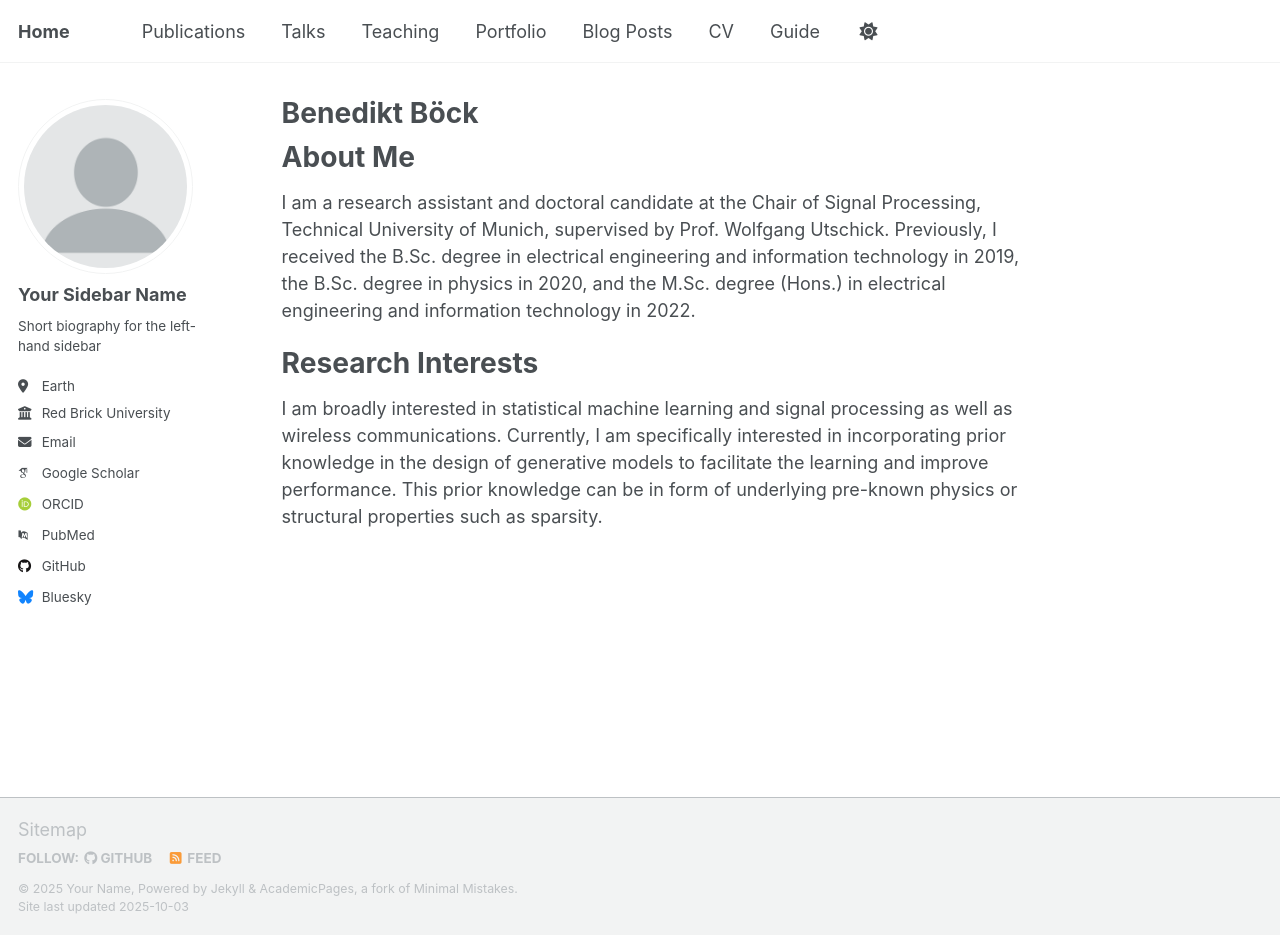
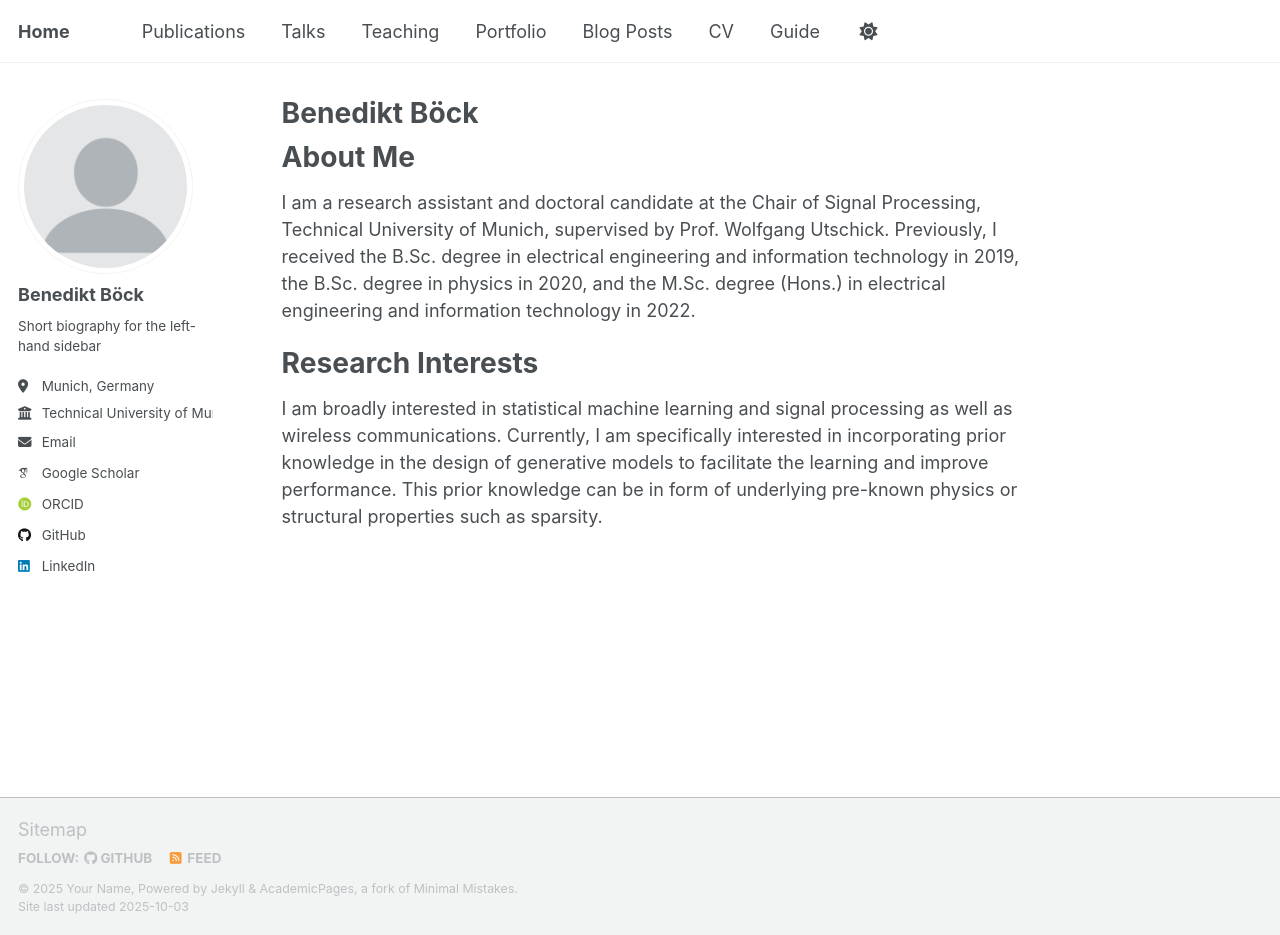
Before and after one commit to beneboeck/beneboeck.github.io, a Jekyll site: the page built from _pages/about.md, in a window 1280 px wide and 935 px high. Built offline with Jekyll 4.4.1, drawn with Linux system fonts in a browser that asks for light colours; some web fonts are replaced; a script that is not in the unit is left out; part of the change alters nothing that is shown.

Commit message:
Update _config.yml

```diff
--- a/_config.yml
+++ b/_config.yml
@@ -24,60 +24,22 @@ repository               : "academicpages/academicpages.github.io"
 author:
   # Biographic information
   avatar           : "profile.png"
-  name             : "Your Sidebar Name"
-  pronouns         : # example: "she/her"
+  name             : "Benedikt Böck"
   bio              : "Short biography for the left-hand sidebar"
-  location         : "Earth"
-  employer         : "Red Brick University"
-  uri              : # URL
-  email            : "none@example.org"
+  location         : "Munich, Germany"
+  employer         : "Technical University of Munich"
+  email            : "benedikt.boeck@tum.de"
 
   # Academic websites
-  academia         : # URL
-  arxiv            : # URL - Update with the correct link to your profile
-  googlescholar    : "https://scholar.google.com/citations?user=PS_CX0AAAAAJ"
-  inspire-hep      : # URL
-  impactstory      : # URL
-  orcid            : "http://orcid.org/yourorcidurl"
-  semantic         : # URL
-  pubmed           : "https://www.ncbi.nlm.nih.gov/pubmed/?term=john+snow"
-  researchgate     : # URL
-  scopus           : # URL
+  googlescholar    : "https://scholar.google.com/citations?user=4P04LhwAAAAJ&hl=de"
+  orcid            : "https://orcid.org/0009-0009-8604-4269"
 
   # Repositories and software development
-  bitbucket        : # Username - Update with your username on the site
-  codepen          : # Username
-  dribbble         : # Username
-  github           : "academicpages"
-  kaggle           : # Username
-  stackoverflow    : # User number or user number and name (i.e., use "1" or "1/jeff-atwood")
+  github           : "https://github.com/beneboeck"
 
   # Social media
-  artstation       : # Username
-  bluesky          : "bsky.app" # Replace this with you Bluesky username
-  facebook         : # Username
-  flickr           : # Username
-  foursquare       : # Username
-  goodreads        : # Username
-  google_plus      : # Username
-  keybase          : # Username
-  instagram        : # Username
-  lastfm           : # Username
-  linkedin         : # Username
-  mastodon         : # URL
-  medium           : # URL
-  pinterest        : # Username
-  soundcloud       : # Username
-  steam            : # Username
-  telegram         : # URL
-  tumblr           : # Username
-  twitter          : # Username for X / Twitter
-  vine             : # Username
-  weibo            : # Username
-  wikipedia        : # Username
-  xing             : # Username
-  youtube          : # Username
-  zhihu            : # Username
+  linkedin         : "https://www.linkedin.com/in/benedikt-b%C3%B6ck-9bb575267/"
+
 
 # Publication Category - The following the list of publication categories and their headings
 publication_category:
```
